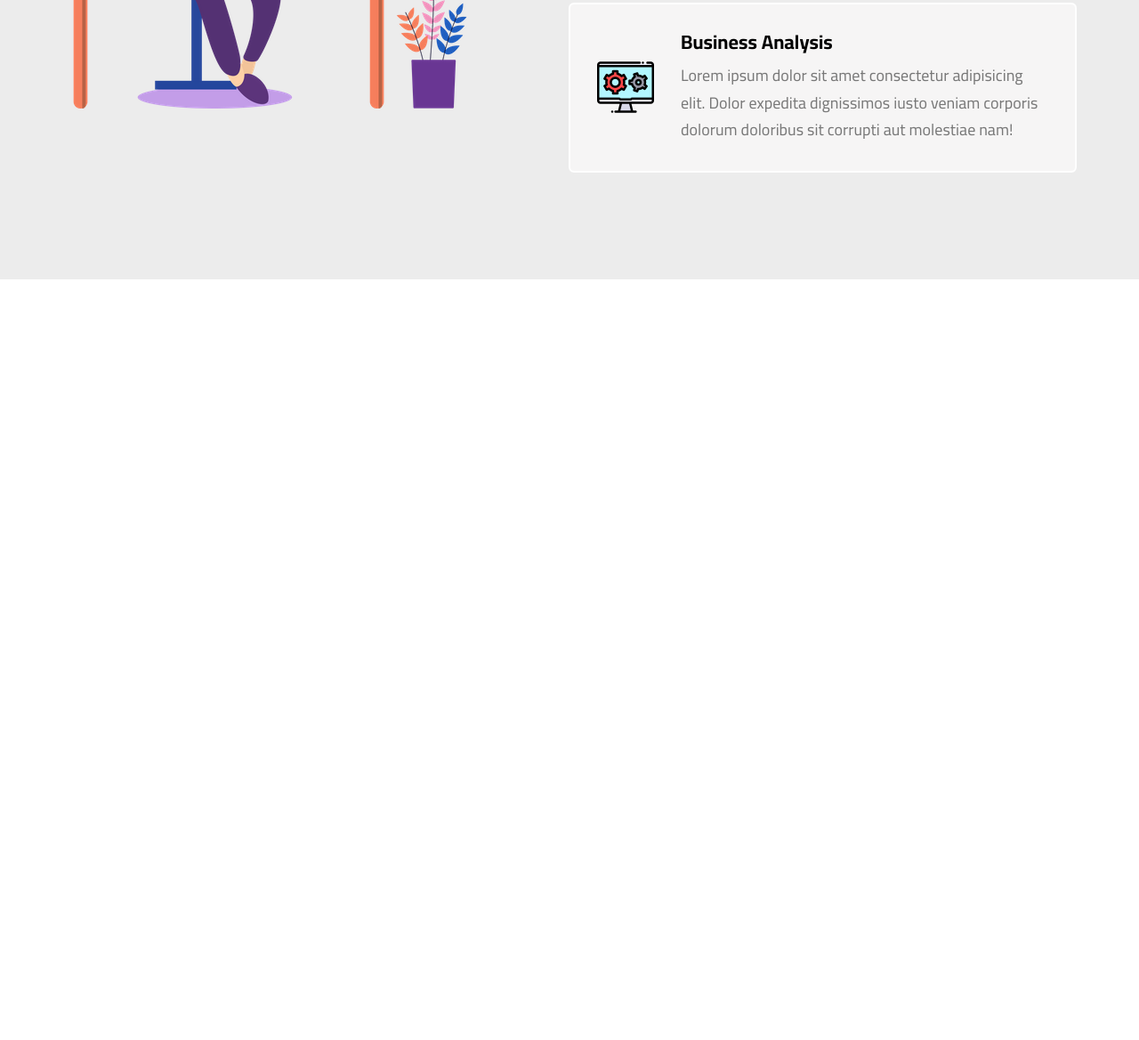
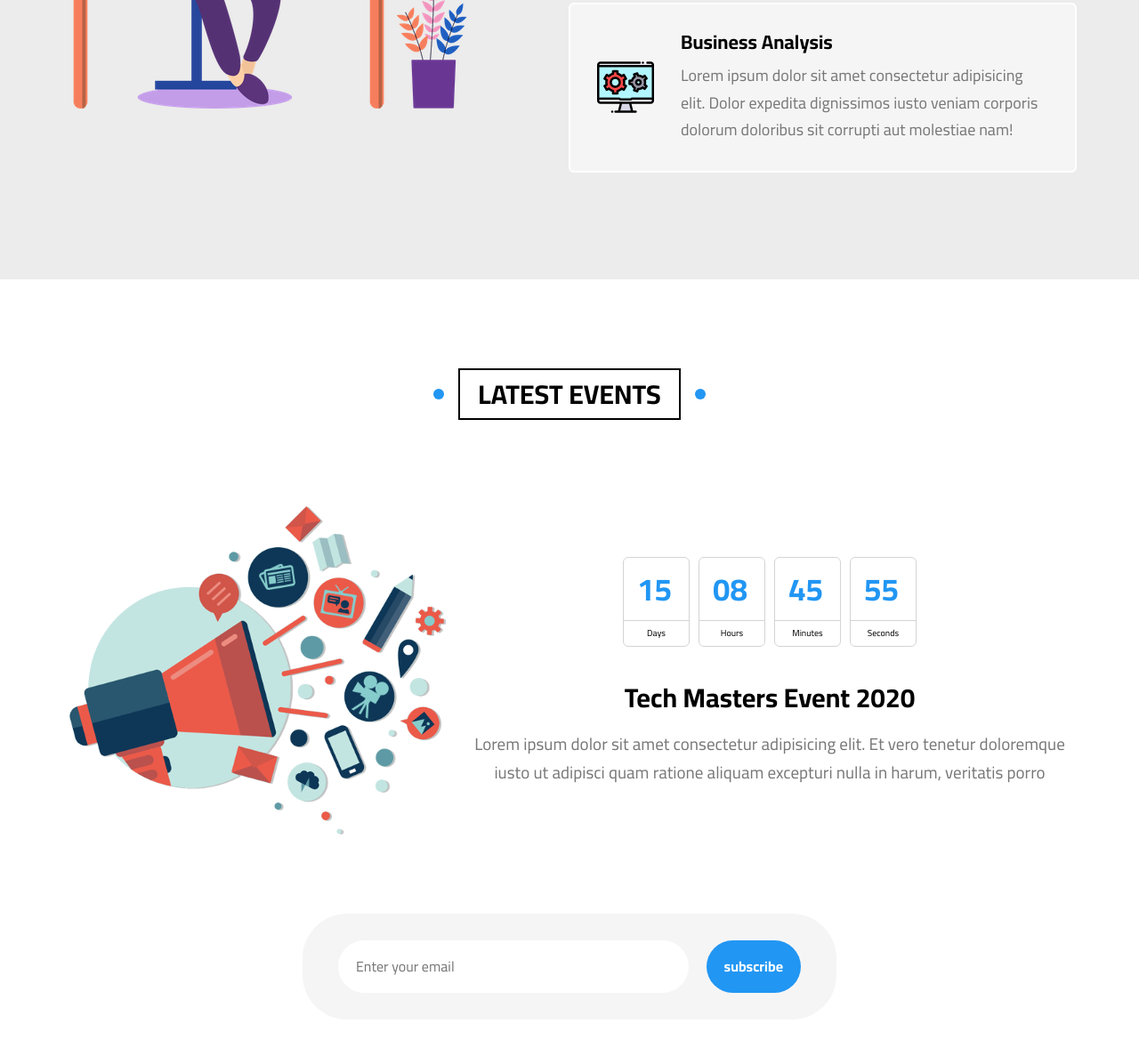
Before and after one commit to moaboud96/L-Academy-website-OZ, a plain HTML site: page index.html in a window 1280 px wide. Shown: the part 8879-10048 px from the top of the page at 89% size. Before the commit the page ends 9193 px from the top, so only its background shows below. Drawn offline with Linux system fonts and the light colour scheme.

Commit message:
events section

```diff
--- a/CSS/academy.css
+++ b/CSS/academy.css
@@ -1130,3 +1130,138 @@ ul {
 }
 
 /* end work steps */
+
+
+
+/* start events  */
+.events {
+    padding-top: var(--main-padding-top);
+    padding-bottom: var(--main-padding-bottom);
+    position: relative;
+}
+
+.events .container {
+    display: flex;
+    align-items: center;
+    flex-wrap: wrap;
+}
+
+.events img {
+    max-width: 450px;
+ }
+
+ @media (max-width: 991px) {
+    .events img {
+        display: none;
+    }
+ }
+
+ .events .info {
+    flex: 1;
+ }
+
+.events .info .time {
+    display: flex;
+    align-items: center;
+    margin: 20px auto;
+    gap: 10px;
+    justify-content: center;
+}
+.events .info .time .unit {
+    border: 1px solid #d4d4d4;
+    border-radius: 6px;
+    width: 75px;
+    transition: var(--main-transition-duration);
+}
+.events .info .time .unit span:first-child {
+    display: block;
+    font-size: 35px;
+    padding: 15px;
+    color: var(--main-color);
+    font-weight: bold;
+}
+.events .info .time .unit span:last-child {
+    display: block;
+    padding: 8px 10px;
+    font-size: 10px;
+    border-top: 1px solid #d4d4d4;
+    text-align: center;
+}
+
+.events .info .time .unit:hover {
+    border-color: var(--main-color);
+}
+
+ .events .subscribe {
+    width: 100%;
+    margin-top: 50px;
+ }
+
+.events .title {
+    text-align: center;
+    margin: 40px 0 0 ;
+    font-size: 30px;
+}
+
+.events .description {
+    text-align: center;
+    line-height: 1.7;
+    font-size: 19px;
+    color: #777;
+}
+
+.events .subscribe form {
+    width: 600px;
+    padding: 30px 40px;
+    background-color: #f6f5f5;
+    border-radius: 50px;
+    display: flex;
+    gap: 20px;
+    margin: 20px auto;
+}
+
+@media (max-width: 767px) {
+    .events .subscribe form {
+        max-width: 100%;
+        padding: 20px;
+        flex-direction: column;
+        border-radius: 0;
+    }
+
+}
+
+.events .subscribe form input[type="email"] {
+    padding: 20px;
+    border-radius: 50px;
+    border: none;
+    flex: 1;
+    caret-color: var(--main-color);
+}
+
+
+.events .subscribe form input[type="email"]:focus {
+    outline: none;
+}
+.events .subscribe form input[type="email"]::placeholder {
+    transition: opacity var(--main-transition-duration);
+}
+.events .subscribe form input[type="email"]:focus::placeholder {
+    opacity: 0;
+}
+
+.events .subscribe form input[type="submit"] {
+    padding: 20px;
+    background-color: var(--main-color);
+    border-radius: 50px;
+    color: white;
+    border: none;
+    font-weight: bold;
+    cursor: pointer;
+    transition: var(--main-transition-duration);
+}
+
+.events .subscribe form input[type="submit"]:hover {
+    background-color: var(--main-color-alt);
+}
+
+/* end events  */
--- a/index.html
+++ b/index.html
@@ -715,5 +715,45 @@
 
         <!-- end work steps  -->
 
+        <!-- start events  -->
+        <div class="events" id="events">
+            <h2 class="main-title">Latest Events</h2>
+            <div class="container">
+                <img src="imgs/events.png" alt="">
+                <div class="info">
+                    <div class="time">
+                        <div class="unit">
+                            <span>15</span>
+                            <span>Days</span>
+                        </div>
+                        <div class="unit">
+                            <span>08</span>
+                            <span>Hours</span>
+                        </div>
+                        <div class="unit">
+                            <span>45</span>
+                            <span>Minutes</span>
+                        </div>
+                        <div class="unit">
+                            <span>55</span>
+                            <span>Seconds</span>
+                        </div>
+                    </div>
+                    <h2 class="title">Tech Masters Event 2020</h2>
+                    <p class="description">
+                        Lorem ipsum dolor sit amet consectetur adipisicing elit. Et vero tenetur doloremque iusto ut adipisci quam ratione aliquam excepturi nulla in harum, veritatis porro
+                    </p>
+                </div>
+                <div class="subscribe">
+                    <form action="">
+                        <input type="email" placeholder="Enter your email">
+                        <input type="submit" value="subscribe">
+                    </form>
+                </div>
+            </div>
+        </div>
+        <!-- end events  -->
+
+
     </body>
 </html>
```
